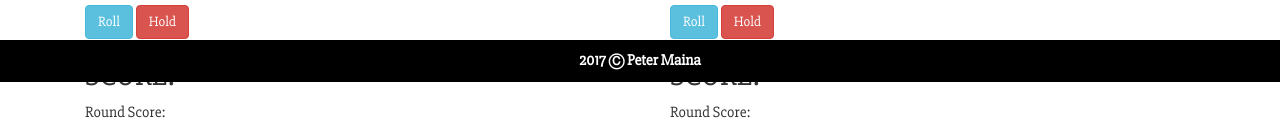
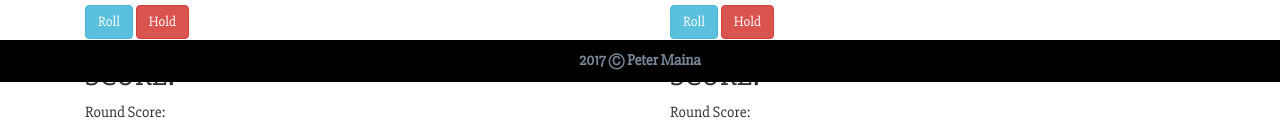
Before and after one commit to petersoleeh/Dice-Game, a plain HTML site: page index.html in a window 1280 px wide. Shown: the part 718-850 px from the top of the page. Drawn offline with Linux system fonts and the light colour scheme.

Commit message:
styling css styling

```diff
--- a/css/styles.css
+++ b/css/styles.css
@@ -20,7 +20,7 @@
   bottom: 0;
   left: 0;
   padding: 1rem;
-  background-color: black;
-  color: white;
+  background-color: #000000;
+  color: #778899;
   text-align: center;
 }
```
